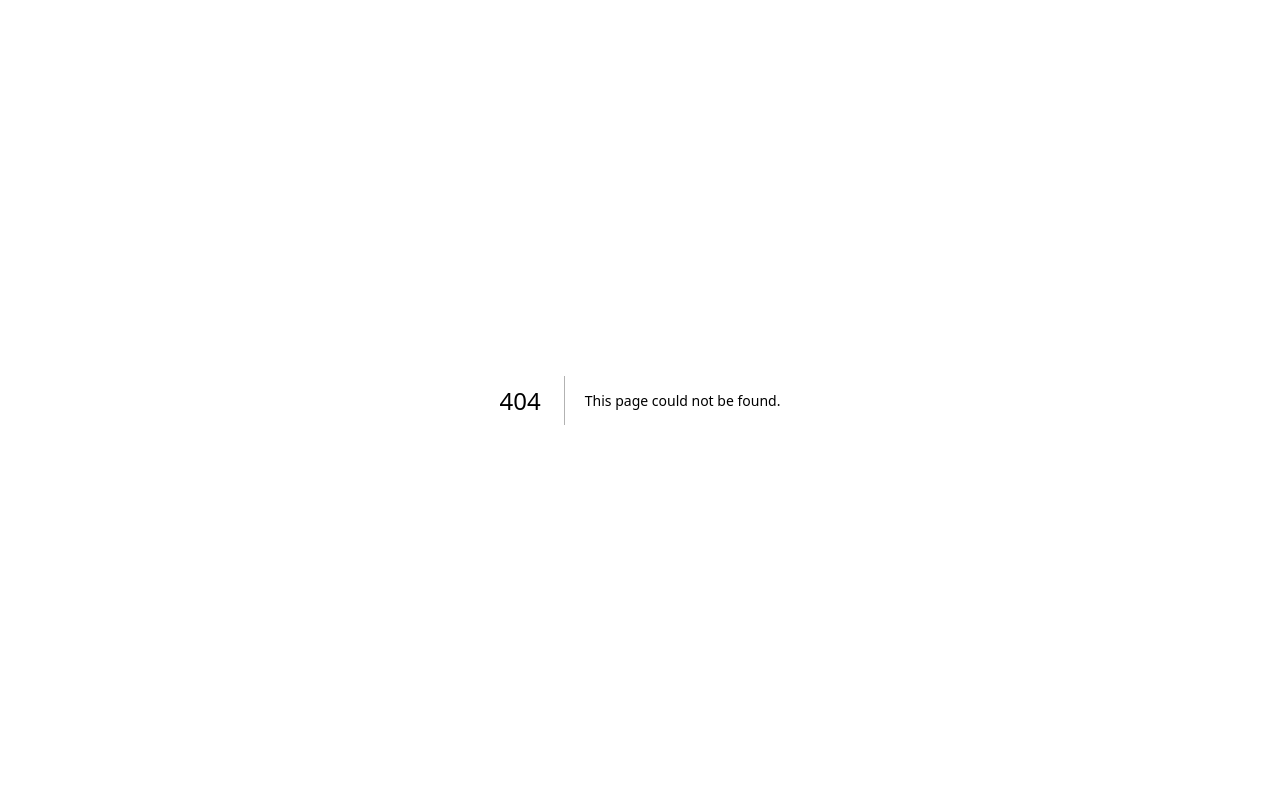
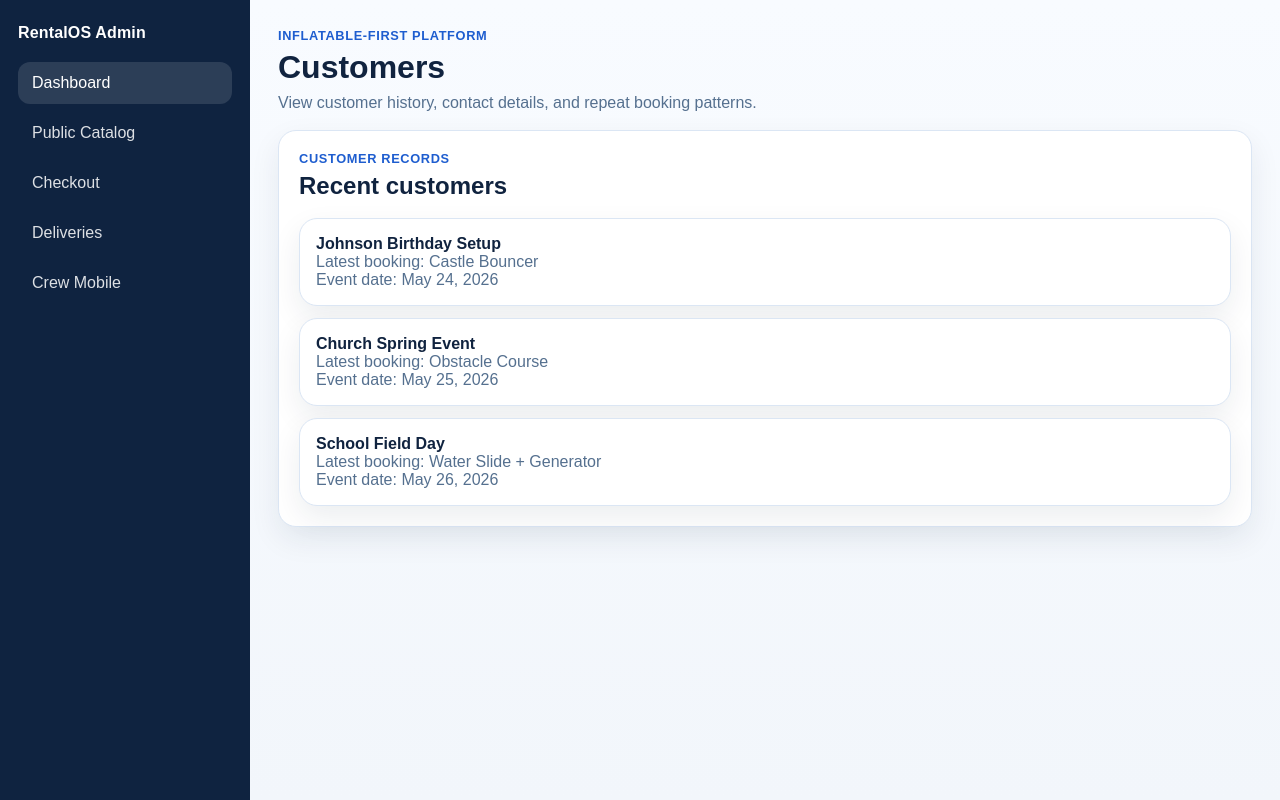
Before and after one commit to kkoly10/rental-software, a Next.js app: page /dashboard/customers in a window 1280 px wide. Before the commit this address had no page. Built offline with nearby package versions, Linux system fonts and the light colour scheme.

Commit message:
Add customers page scaffold

```diff
--- /dev/null
+++ b/app/dashboard/customers/page.tsx
@@ -0,0 +1,29 @@
+import { DashboardShell } from "@/components/layout/dashboard-shell";
+import { mockOrders } from "@/lib/mock-data";
+
+export default function CustomersPage() {
+  return (
+    <DashboardShell
+      title="Customers"
+      description="View customer history, contact details, and repeat booking patterns."
+    >
+      <section className="panel">
+        <div className="section-header">
+          <div>
+            <div className="kicker">Customer records</div>
+            <h2 style={{ margin: "6px 0 0" }}>Recent customers</h2>
+          </div>
+        </div>
+        <div className="list">
+          {mockOrders.map((order) => (
+            <article key={order.id} className="order-card">
+              <strong>{order.customer}</strong>
+              <div className="muted">Latest booking: {order.item}</div>
+              <div className="muted">Event date: {order.date}</div>
+            </article>
+          ))}
+        </div>
+      </section>
+    </DashboardShell>
+  );
+}
```
